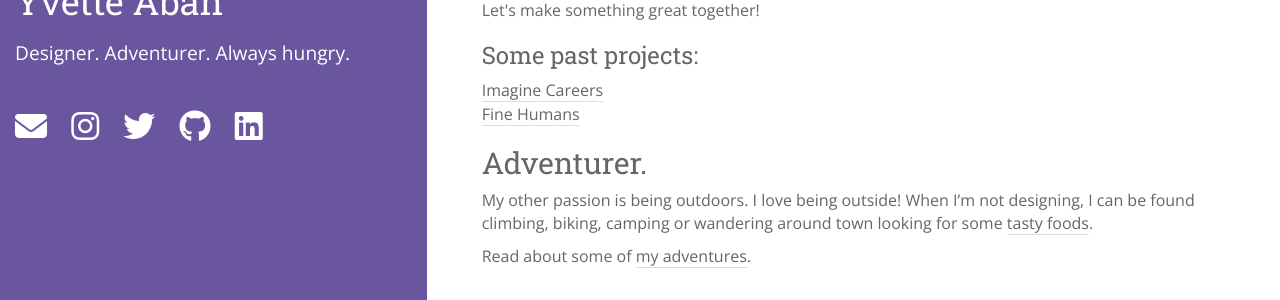
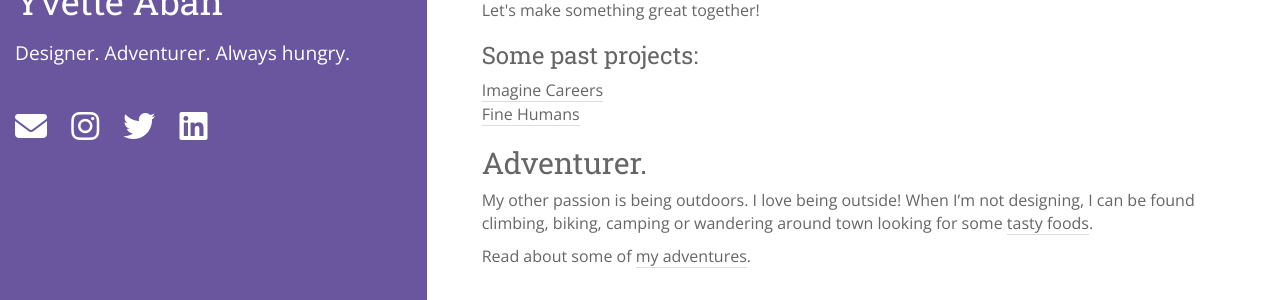
Before and after one commit to yvetteaban/yvetteaban.github.io, a Jekyll site: the page built from index.html, in a window 1280 px wide. Shown: the part 238-538 px from the top of the page. Built offline with Jekyll 4.4.1, drawn with Linux system fonts in a browser that asks for light colours; nearby versions of some CDN libraries.

Commit message:
Hide github icon

```diff
--- a/_includes/footer.html
+++ b/_includes/footer.html
@@ -17,11 +17,11 @@
     </li>
     {% endif %}
 
-    {% if site.github_username %}
+<!--     {% if site.github_username %}
     <li>
       <a href="https://github.com/{{ site.github_username }}" target="_blank" title="Github"><i class="fa fa-github"></i></a>
     </li>
-    {% endif %}
+    {% endif %} -->
 
     {% if site.linkedin_username %}
     <li>
```
Also changed, not shown: 7 other files.
